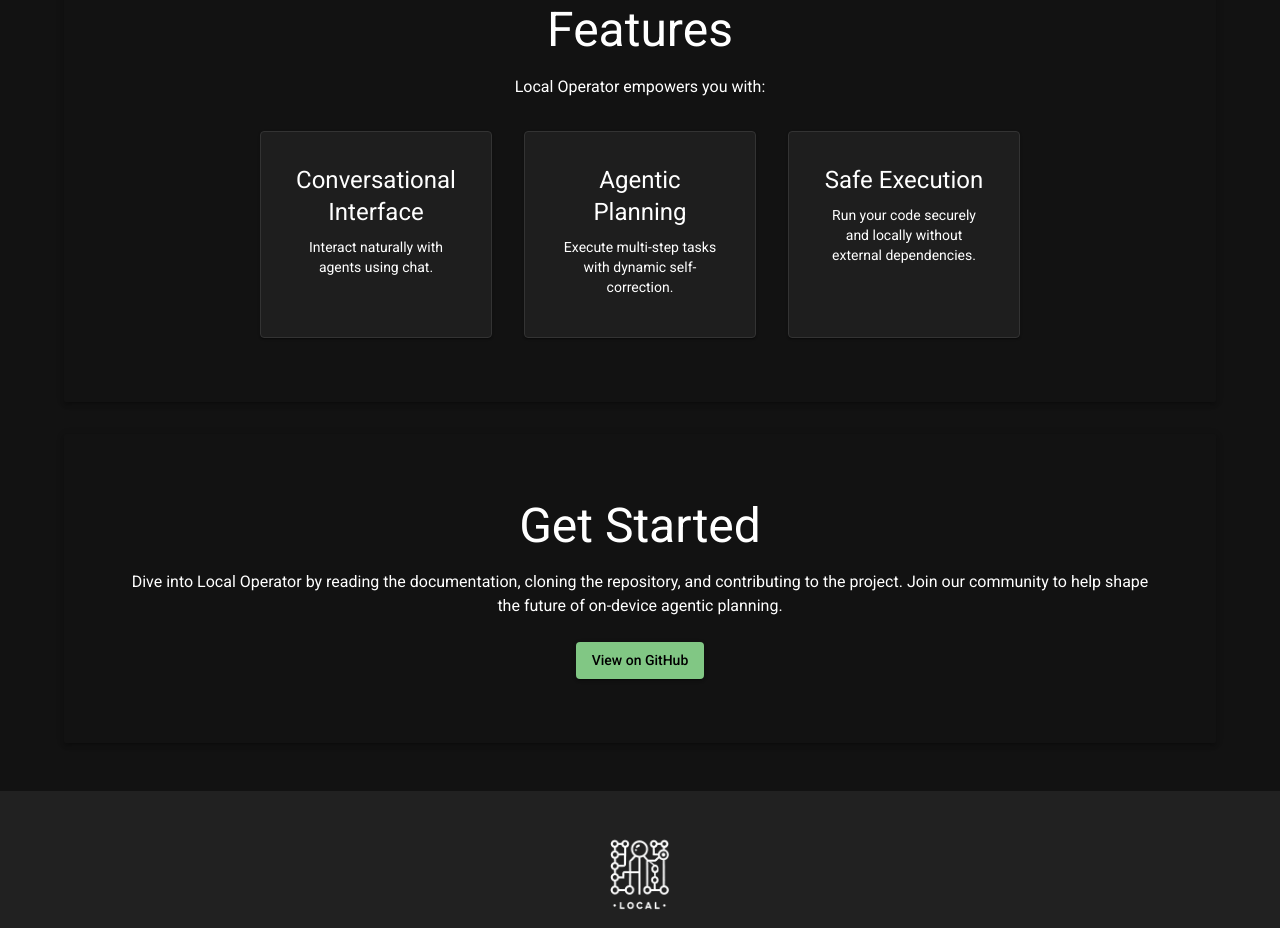
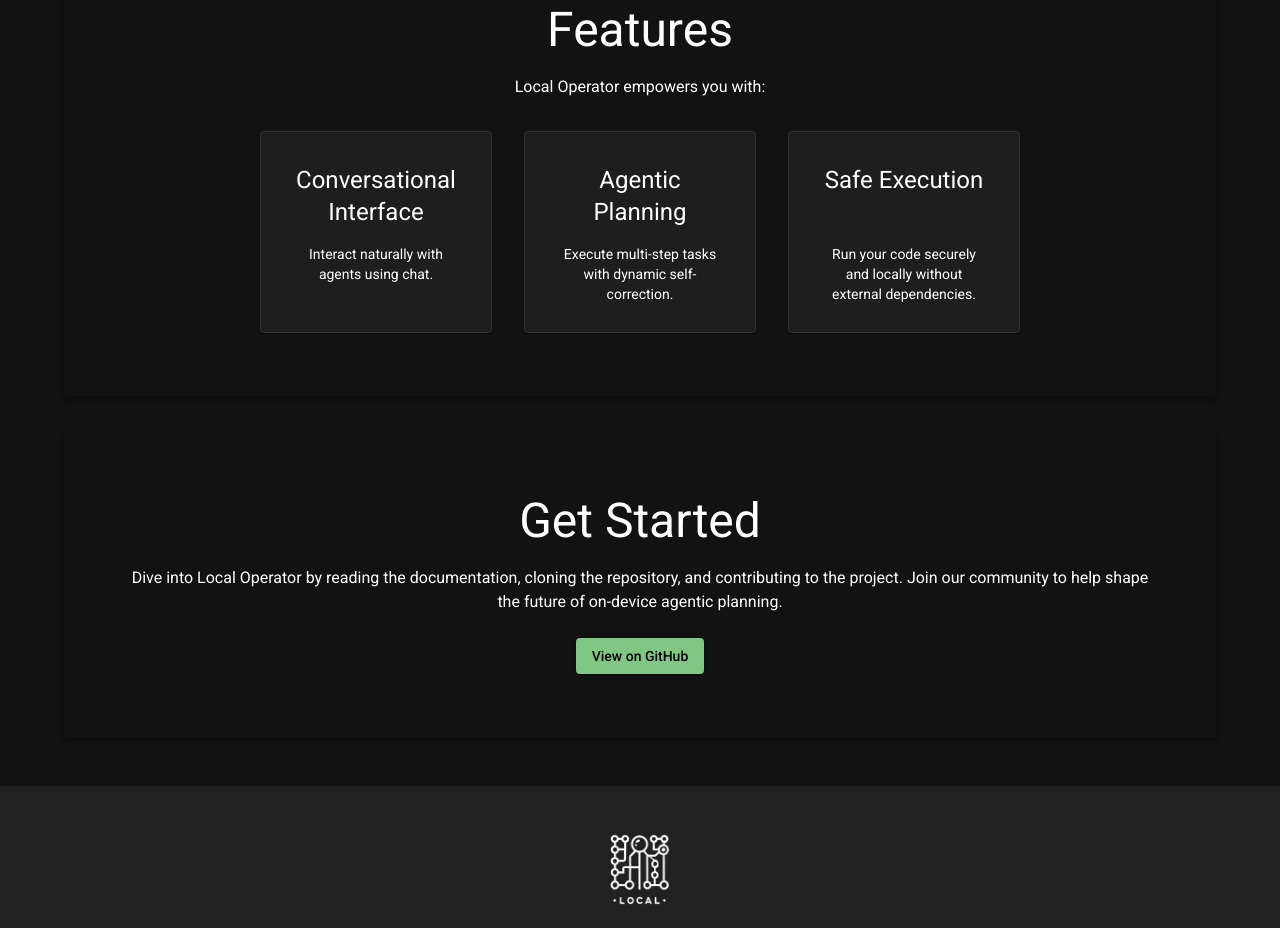
Before and after one commit to damianvtran/local-operator-site, a React (Vite) app: page / in a window 1280 px wide. Shown: the part 1300-2228 px from the top of the page. Built offline with nearby package versions, Linux system fonts and the light colour scheme.

Commit message:
Use consistent heights for feature cards

```diff
--- a/src/components/Features.tsx
+++ b/src/components/Features.tsx
@@ -1,5 +1,15 @@
 import { Typography, Grid, Card, CardContent } from "@mui/material";
 import Section from "./Section";
+import { styled } from "@mui/material/styles";
+
+const FeatureCard = styled(Card)(({ theme }) => ({
+	height: "100%",
+	backgroundColor: theme.palette.primary.dark,
+	color: theme.palette.primary.contrastText,
+	padding: theme.spacing(2),
+	display: "flex",
+	flexDirection: "column",
+}));
 
 const Features: React.FC = () => {
 	return (
@@ -12,61 +22,40 @@
 			</Typography>
 			<Grid container spacing={4} justifyContent="center">
 				<Grid item xs={12} sm={6} md={3}>
-					<Card
-						sx={{
-							height: "100%",
-							backgroundColor: "primary.dark",
-							color: "primary.contrastText",
-							p: 2,
-						}}
-					>
-						<CardContent>
-							<Typography variant="h5" gutterBottom>
+					<FeatureCard>
+						<CardContent sx={{ flex: 1 }}>
+							<Typography variant="h5" sx={{ height: 64, mb: 2 }}>
 								Conversational Interface
 							</Typography>
-							<Typography variant="body2">
+							<Typography variant="body2" sx={{ height: 48 }}>
 								Interact naturally with agents using chat.
 							</Typography>
 						</CardContent>
-					</Card>
+					</FeatureCard>
 				</Grid>
 				<Grid item xs={12} sm={6} md={3}>
-					<Card
-						sx={{
-							height: "100%",
-							backgroundColor: "primary.dark",
-							color: "primary.contrastText",
-							p: 2,
-						}}
-					>
-						<CardContent>
-							<Typography variant="h5" gutterBottom>
+					<FeatureCard>
+						<CardContent sx={{ flex: 1 }}>
+							<Typography variant="h5" sx={{ height: 64, mb: 2 }}>
 								Agentic Planning
 							</Typography>
-							<Typography variant="body2">
+							<Typography variant="body2" sx={{ height: 48 }}>
 								Execute multi-step tasks with dynamic self-correction.
 							</Typography>
 						</CardContent>
-					</Card>
+					</FeatureCard>
 				</Grid>
 				<Grid item xs={12} sm={6} md={3}>
-					<Card
-						sx={{
-							height: "100%",
-							backgroundColor: "primary.dark",
-							color: "primary.contrastText",
-							p: 2,
-						}}
-					>
-						<CardContent>
-							<Typography variant="h5" gutterBottom>
+					<FeatureCard>
+						<CardContent sx={{ flex: 1 }}>
+							<Typography variant="h5" sx={{ height: 64, mb: 2 }}>
 								Safe Execution
 							</Typography>
-							<Typography variant="body2">
+							<Typography variant="body2" sx={{ height: 48 }}>
 								Run your code securely and locally without external dependencies.
 							</Typography>
 						</CardContent>
-					</Card>
+					</FeatureCard>
 				</Grid>
 			</Grid>
 		</Section>
```
